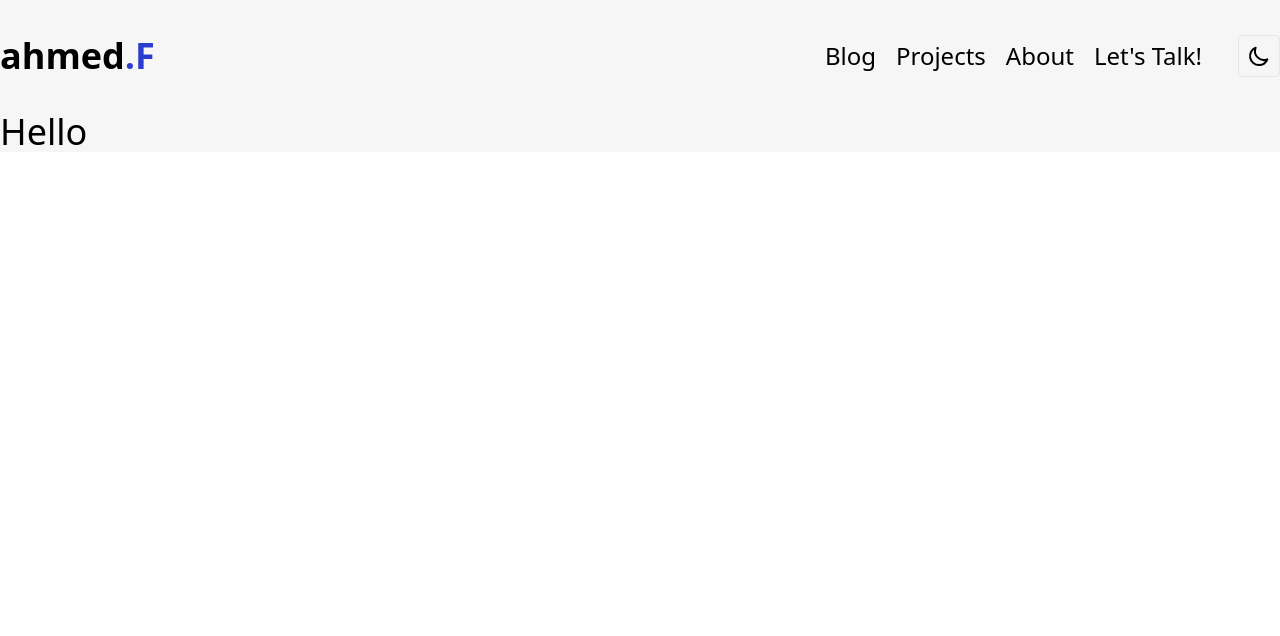
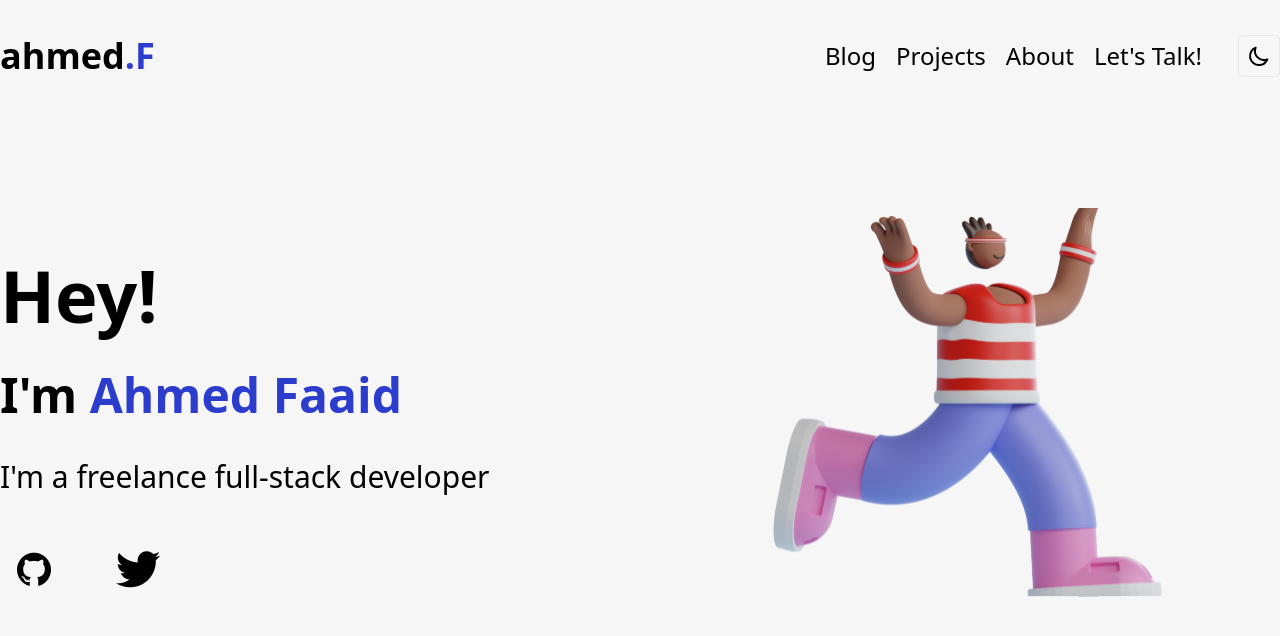
Before and after one commit to ahmedfaaid/ahmed-web, a Next.js app: page / in a window 1280 px wide. Shown: the top 636 px of the page. Built offline with nearby package versions, Linux system fonts and the light colour scheme.

Commit message:
home hero section

```diff
--- a/components/Navbar.tsx
+++ b/components/Navbar.tsx
@@ -35,7 +35,7 @@ export default function Navbar() {
           <ul
             className={`md:flex text-2xl font-light ${
               menuOpen ? 'block' : 'hidden'
-            } w-max absolute md:static bg-primary md:bg-transparent top-20 right-0 p-4 rounded text-white md:text-black dark:md:text-white`}
+            } w-max absolute z-20 md:static bg-primary md:bg-transparent top-20 right-0 p-4 rounded text-white md:text-black dark:md:text-white`}
           >
             <li className='mb-5 md:mb-0 md:mr-5'>
               <Link href='/blog'>
--- /dev/null
+++ b/components/hero.tsx
@@ -0,0 +1,28 @@
+import Image from 'next/image';
+import Jump from 'public/images/Saly-34.svg';
+import SocialButton from './socialButton';
+
+export default function Hero() {
+  return (
+    <div className='flex flex-col sm:grid sm:grid-cols-2'>
+      <div className='flex flex-col sm:justify-end px-8 sm:px-0'>
+        <p className='mb-4 sm:mb-8 md:mb-10 text-3xl sm:text-5xl md:text-7xl font-bold'>
+          Hey!
+        </p>
+        <h2 className='mb-4 sm:mb-8 md:mb-10 text-3xl sm:text-4xl md:text-5xl font-semibold'>
+          I'm <span className='text-primary font-bold'>Ahmed Faaid</span>
+        </h2>
+        <p className='text-lg sm:text-2xl md:text-3xl'>
+          I'm a freelance full-stack developer
+        </p>
+        <div className='mt-4 md:mt-10 flex items-center'>
+          <SocialButton name='github' spacing='mr-8' />
+          <SocialButton name='twitter' />
+        </div>
+      </div>
+      <div className='order-first sm:order-none sm:justify-self-center p-2 sm:p-0'>
+        <Image src={Jump} alt='Jumping' />
+      </div>
+    </div>
+  );
+}
--- a/components/layout.tsx
+++ b/components/layout.tsx
@@ -27,7 +27,9 @@ export default function Layout({
       />
       <div className='bg-background dark:bg-background-dark'>
         <Header />
-        <main>{children}</main>
+        <div className='container pb-16'>
+          <main>{children}</main>
+        </div>
       </div>
     </>
   );
--- /dev/null
+++ b/components/socialButton.tsx
@@ -0,0 +1,37 @@
+interface SocialButtonProps {
+  name: string;
+  spacing?: string;
+  showLabel?: boolean;
+}
+
+export default function SocialButton({
+  name,
+  spacing,
+  showLabel
+}: SocialButtonProps) {
+  return (
+    <a
+      href={
+        name === 'twitter'
+          ? 'https://twitter.com/mr_amed'
+          : 'https://github.com/ahmedfaaid'
+      }
+      className={`flex items-center text-4xl p-4 rounded dark:hover:bg-[#161e66] hover:bg-[#eaecfa] dark:text-white transition-colors duration-300 ease-in-out ${spacing}`}
+      target='_blank'
+      rel='noreferrer noopener'
+    >
+      <i
+        className={
+          name === 'twitter'
+            ? 'devicon-twitter-original'
+            : 'devicon-github-original'
+        }
+      />
+      {showLabel && (
+        <span className='ml-2 text-2xl'>
+          {name === 'twitter' ? 'mr_amed' : 'ahmedfaaid'}
+        </span>
+      )}
+    </a>
+  );
+}
--- a/pages/index.tsx
+++ b/pages/index.tsx
@@ -1,10 +1,13 @@
+import Hero from 'components/hero';
 import Layout from 'components/layout';
 import type { NextPage } from 'next';
 
 const Home: NextPage = () => {
   return (
     <Layout>
-      <h1 className='text-4xl'>Hello</h1>
+      <section className='mt-10 sm:mt-24'>
+        <Hero />
+      </section>
     </Layout>
   );
 };
```
